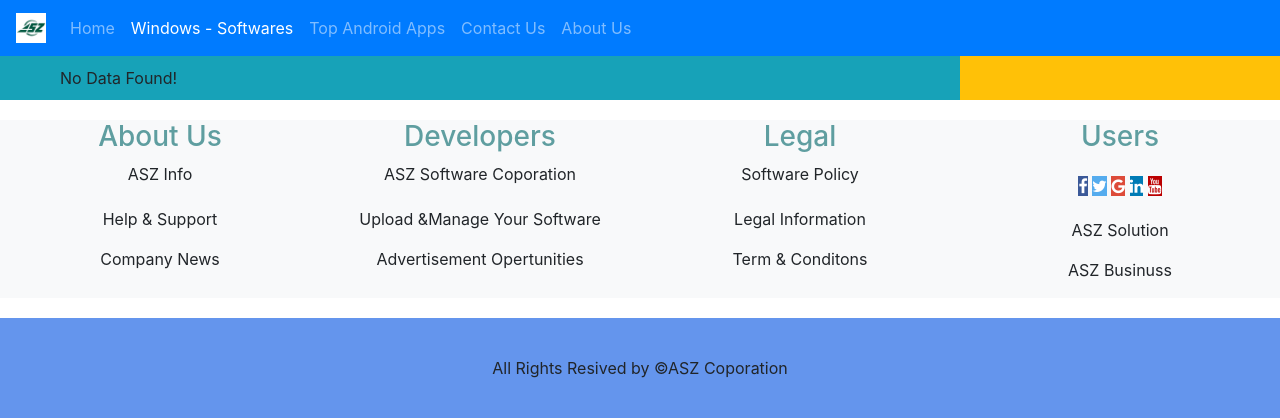
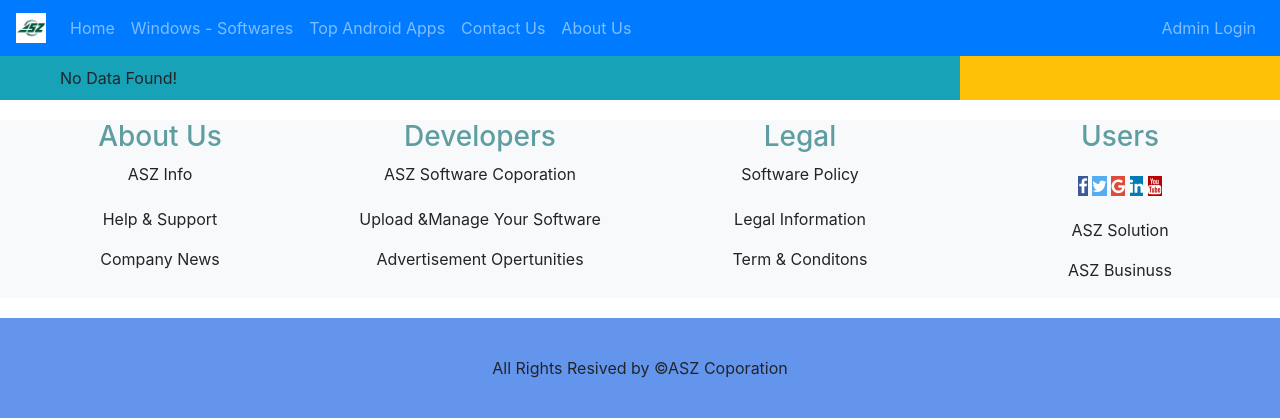
Before and after one commit to 69169/Soft-House, a PHP site: page /softwares.php in a window 1280 px wide. Shown: the top 420 px of the page. Run offline with PHP 8.4, Linux system fonts and the light colour scheme; data that the repository does not hold is empty.

Commit message:
navbar links completed by a

```diff
--- a/NavBAr.html
+++ b/NavBAr.html
@@ -1,17 +1,17 @@
 <nav class="navbar navbar-expand-md bg-primary navbar-dark sticky-top">
-	<a class="navbar-brand" href="index.html">
-		<img src="New folder image/ASZ_Logo.jpg" width="30px" height="30px" alt="ASZ LOGO"/>
-	</a>
-	<button class="navbar-toggler" type="button" data-toggle="collapse" data-target="#collapsibleNavbar">
-		<span class="navbar-toggler-icon"></span>
-	</button>
-	<div class="collapse navbar-collapse" id="collapsibleNavbar">
-		<ul class="navbar-nav">
-		  <li class="nav-item active"> <a class="nav-link" href="#">Home</a> </li>
-		  <li class="nav-item"> <a class="nav-link" href="softwares.html#window">Windows - Softwares</a> </li>
-		  <li class="nav-item"> <a class="nav-link" href="softwares.html#android">Top Android Apps</a> </li>
-		  <li class="nav-item"> <a class="nav-link" href="#">Contact Us</a> </li>
-		  <li class="nav-item"> <a class="nav-link" href="#about">About Us</a> </li>
-		</ul>
-  	</div>
+    <a class="navbar-brand" href="index.html"> <img src="New folder image/ASZ_Logo.jpg" width="30px" height="30px" alt="ASZ LOGO" /> </a>
+    <button class="navbar-toggler" type="button" data-toggle="collapse" data-target="#collapsibleNavbar"> <span class="navbar-toggler-icon"></span> </button>
+    <div class="collapse navbar-collapse" id="collapsibleNavbar">
+        <ul class="navbar-nav">
+            <li class="nav-item" id="home"> <a class="nav-link" href="#">Home</a> </li>
+            <li class="nav-item" id="windows"> <a class="nav-link" href="softwares.php#window">Windows - Softwares</a> </li>
+            <li class="nav-item" id="android_apps"> <a class="nav-link" href="softwares.php#android">Top Android Apps</a> </li>
+            <li class="nav-item" id="contact"> <a class="nav-link" href="#">Contact Us</a> </li>
+            <li class="nav-item" id="about"> <a class="nav-link" href="#about">About Us</a> </li>
+        </ul>
+        <ul class="navbar-nav ml-auto">
+            <li class="nav-item" id="admin"> <a class="nav-link" href="admin.php">Admin Login</a> </li>
+        </ul>
+
+    </div>
 </nav>
--- a/admin.php
+++ b/admin.php
@@ -42,7 +42,6 @@
 			background: #43cea2;  /* fallback for old browsers */
 			background: -webkit-linear-gradient(to right, #185a9d, #43cea2);
 			background: linear-gradient(to right, #185a9d, #43cea2);
-/*			background: linear-gradient(#0D4353, #03282B);*/
 			font-family: sans-serif;
 			}
 
@@ -58,6 +57,8 @@
 
 </head>
 <body>
+
+	<div id="nav_bar" class="sticky-top"></div>
 
 	<h1 id="mHeading"></h1>
 
@@ -415,6 +416,9 @@
 
 		$(document).ready(function(){
 
+			$('#nav_bar').load('navbar.html');
+            $('#admin').addClass('active');
+
 			//on error src wrong change image with 404
 			$('#imgLinkOld').on("error", function(){
 				$(this).attr('src', 'pics/404.png');
--- a/softwares.php
+++ b/softwares.php
@@ -1,35 +1,17 @@
 <html>
 <head>
-
 	<script src="https://ajax.googleapis.com/ajax/libs/jquery/3.3.1/jquery.min.js"></script>
 	<link rel="stylesheet" href="bootstrap4/css/bootstrap.min.css"/>
 	<script src="bootstrap4/js/bootstrap.min.js"></script>
-
-<link rel="stylesheet" type="text/css" href="c-style.css"/>
-
-
-
-<meta name="viewport" content="width=device-width, initial-scale=1.0" charset="utf-8">
-<title>Softwares - Download</title>
+	<link rel="stylesheet" type="text/css" href="c-style.css"/>
+	<meta name="viewport" content="width=device-width, initial-scale=1.0" charset="utf-8">
+	<title>Softwares - Download</title>
 </head>
 
 <body>
 
-	<nav class="navbar navbar-expand-md bg-primary navbar-dark sticky-top">
-	  <a class="navbar-brand" href="index.html">
-		  <img src="New folder image/ASZ_Logo.jpg" width="30px" height="30px" alt="ASZ LOGO"/>
-	  </a>
-	  <button class="navbar-toggler" type="button" data-toggle="collapse" data-target="#collapsibleNavbar"> <span class="navbar-toggler-icon"></span> </button>
-	  <div class="collapse navbar-collapse" id="collapsibleNavbar">
-		<ul class="navbar-nav">
-		  <li class="nav-item"> <a class="nav-link" href="#">Home</a> </li>
-			<li class="nav-item active"> <a class="nav-link" href="softwares.html#window">Windows - Softwares</a></li>
-          <li class="nav-item"> <a class="nav-link" href="softwares.html#android">Top Android Apps</a> </li>
-		  <li class="nav-item"> <a class="nav-link" href="#">Contact Us</a> </li>
-		  <li class="nav-item"> <a class="nav-link" href="#about">About Us</a> </li>
-		</ul>
-	  </div>
-	</nav>
+	<div id="nav_bar" class="sticky-top"></div>
+
 	 <div class="container-fluid bg-danger">
 		 <div class="row" style="height: auto;">
 			 <div class="col-sm-9 bg-info" style="padding: 10px 60px;">
@@ -47,6 +29,8 @@
 
 	<script>
 		$(document).ready(function(){
+			$('#nav_bar').load('navbar.html');
+            $('#windows').addClass('active');
 			$('.footer-about').load('about.html');
 			$('.myFooter').load('footer.html');
 		});
```
Also changed, not shown: index.html (+8 -17 lines).
